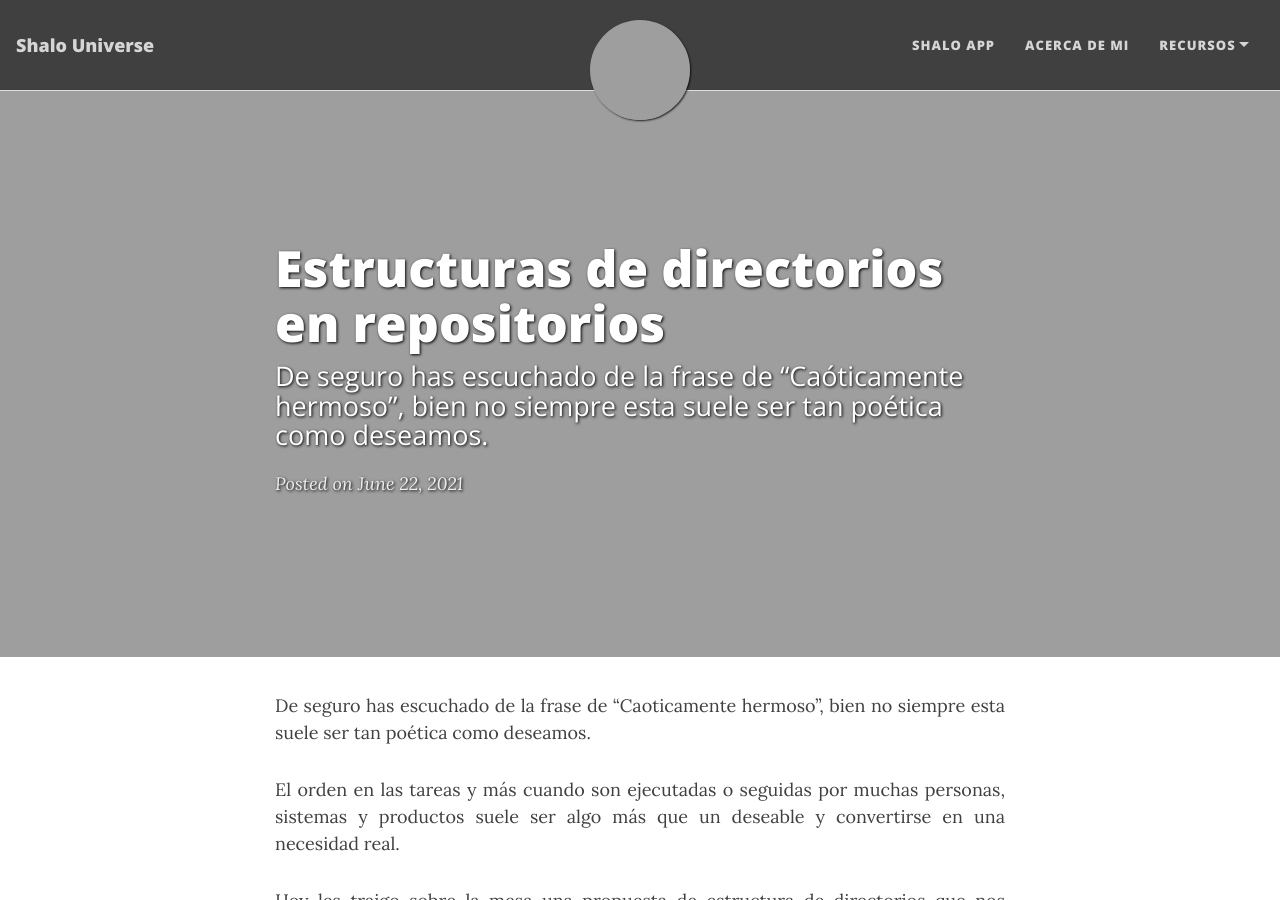
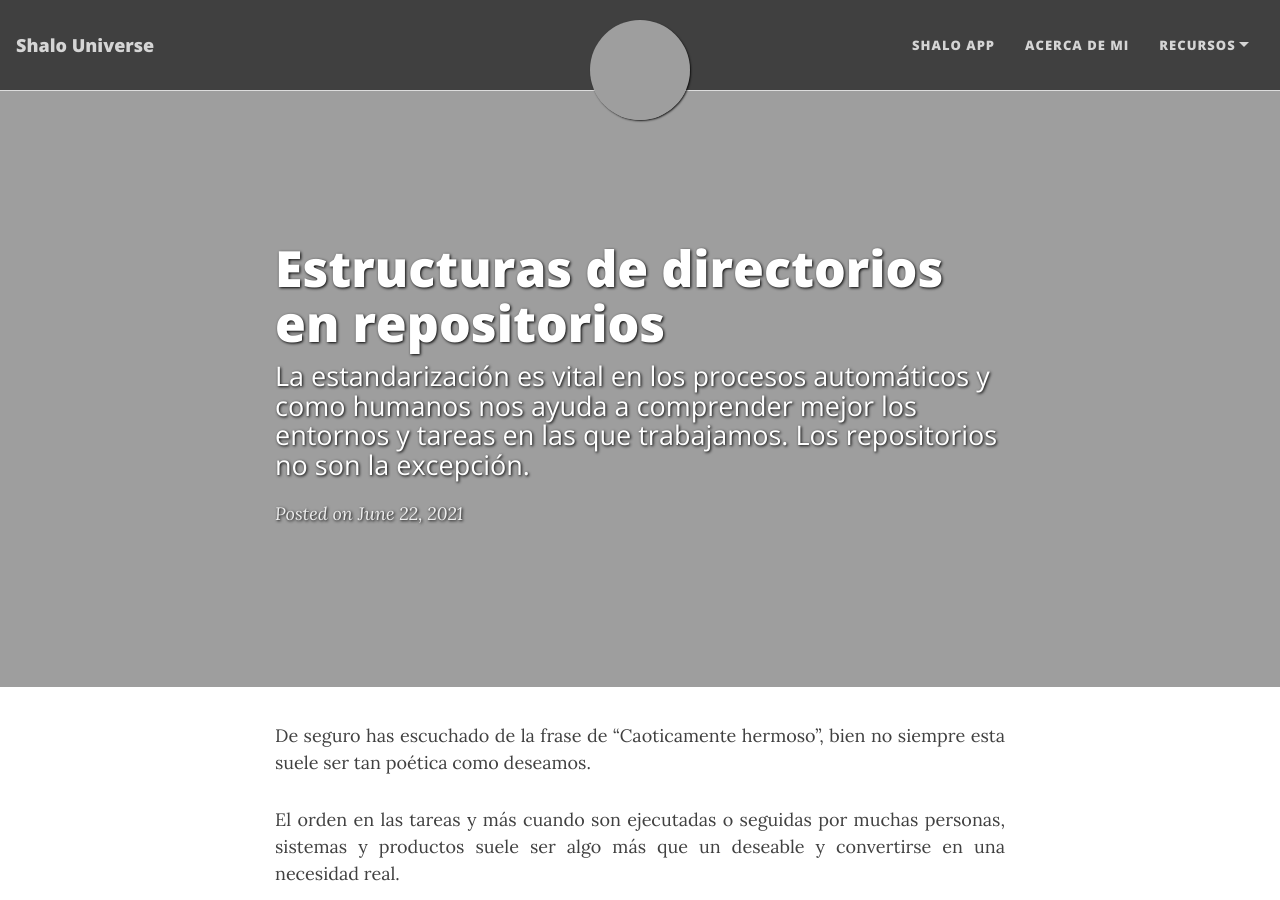
Before and after one commit to salomonvargas/blog, a Jekyll site: the page built from _posts/2021-06-22-repository-directories.md, in a window 1280 px wide and 900 px high. Built offline with Jekyll 4.4.1, drawn with Linux system fonts in a browser that asks for light colours; nearby versions of some CDN libraries; grey boxes are pictures that could not be loaded.

Commit message:
Mejora en titulo

```diff
--- a/_posts/2021-06-22-repository-directories.md
+++ b/_posts/2021-06-22-repository-directories.md
@@ -1,7 +1,7 @@
 ---
 layout: post
 title: Estructuras de directorios en repositorios
-subtitle: De seguro has escuchado de la frase de “Caóticamente hermoso”, bien no siempre esta suele ser tan poética como deseamos.
+subtitle: La estandarización es vital en los procesos automáticos y como humanos nos ayuda a comprender mejor los entornos y tareas en las que trabajamos. Los repositorios no son la excepción.
 cover-img: /assets/img/landcapes/mountains.jpg
 thumbnail-img: /assets/img/icons/directories.png
 #share-img: /assets/img/path.jpg
```
